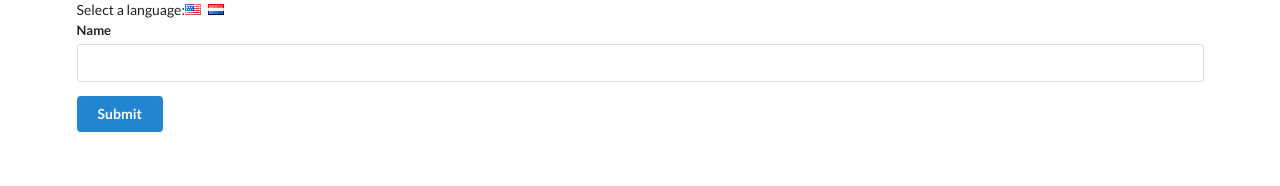
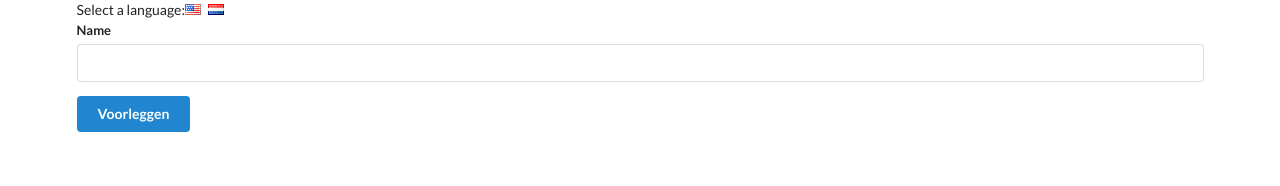
Before and after one commit to Danielo814/blitz, a React (Create React App) app in the folder translator/: page / in a window 1280 px wide. Shown: the top 186 px of the page. Built offline with nearby package versions, Linux system fonts and the light colour scheme.

Commit message:
remove hard coded button text

```diff
--- a/translator/src/components/Button.js
+++ b/translator/src/components/Button.js
@@ -6,7 +6,7 @@ class Button extends React.Component {
 
   render() {
     const text = this.context === "english" ? "Submit" : "Voorleggen";
-    return <button className="ui button primary">Submit</button>;
+    return <button className="ui button primary">{text}</button>;
   }
 }
 
```
